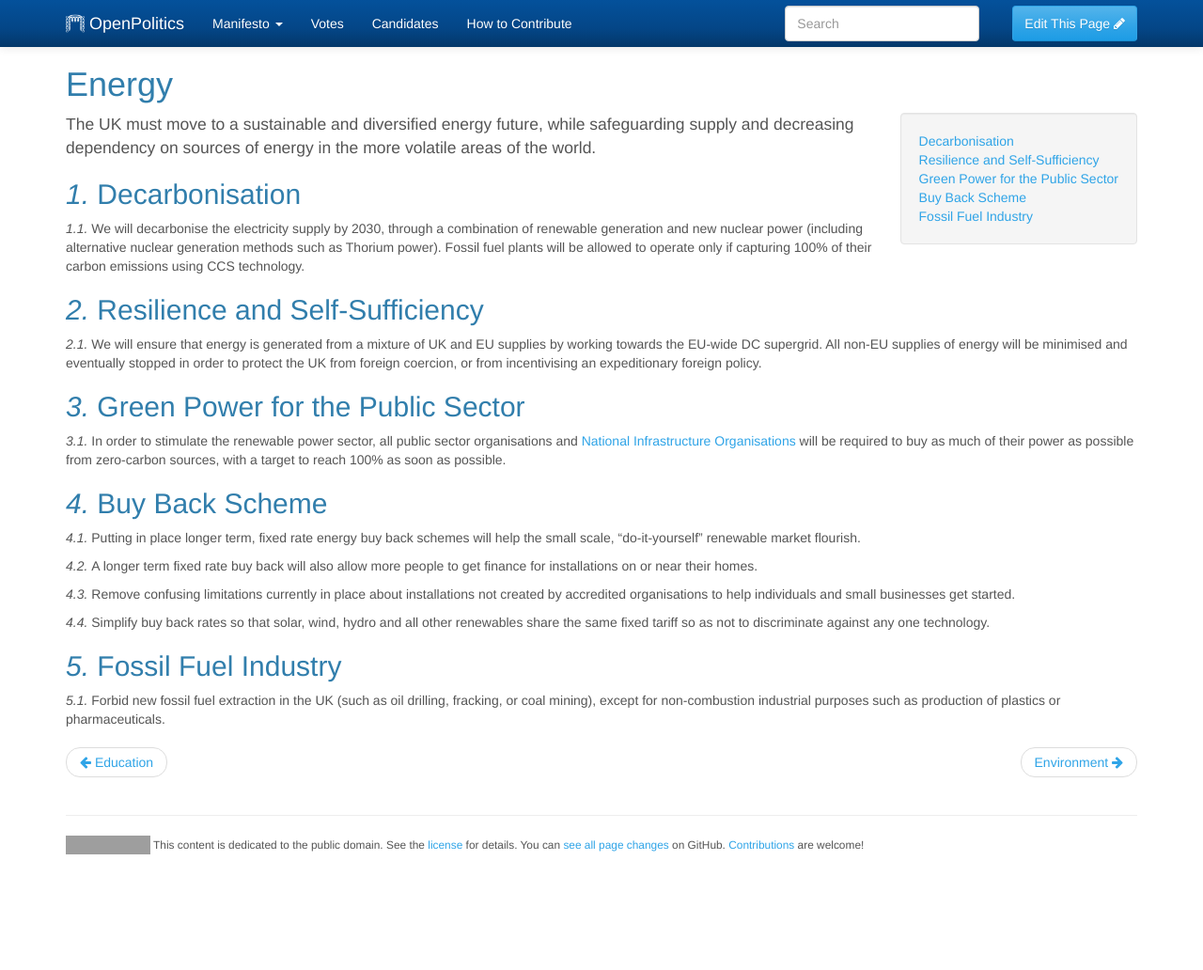
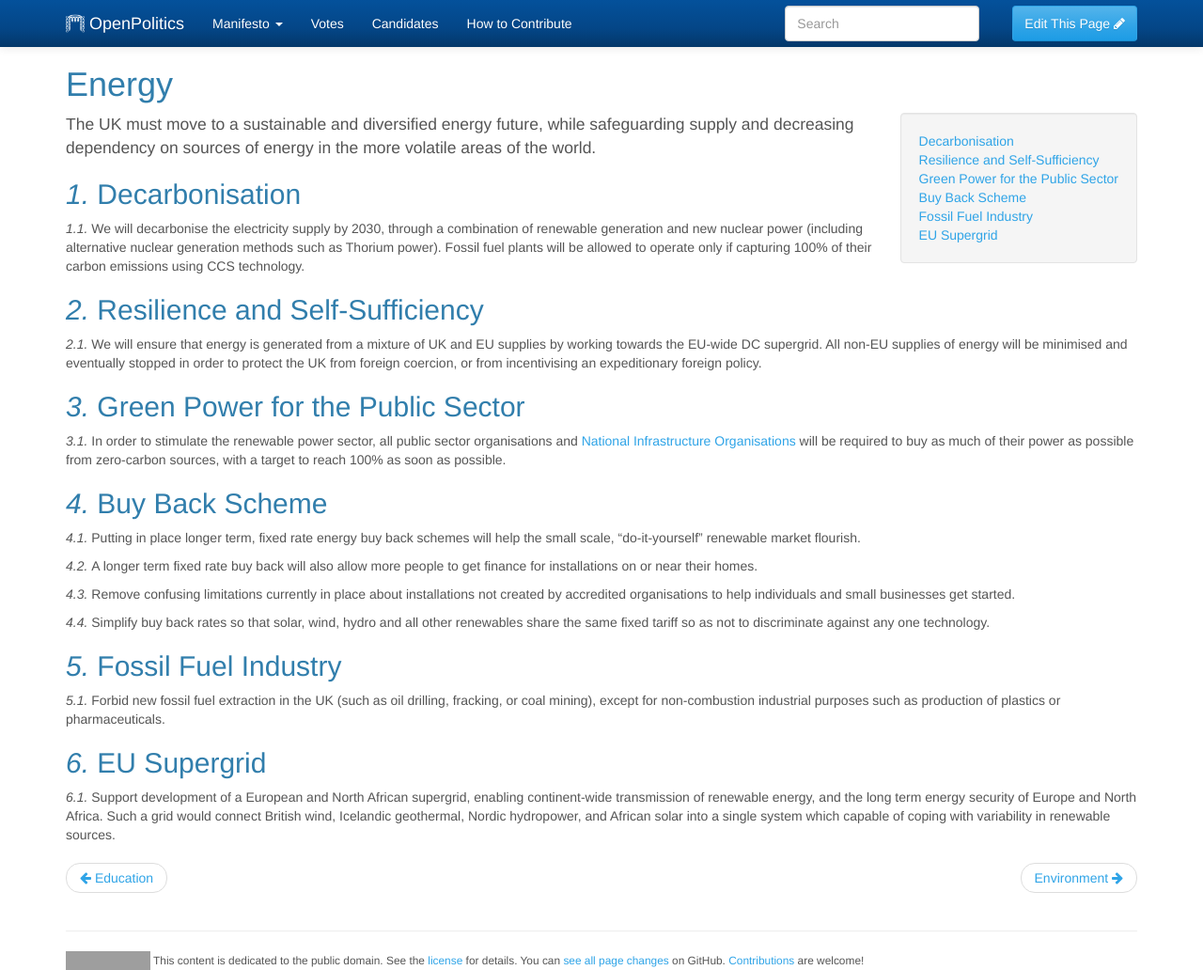
Before and after one commit to openpolitics/manifesto, a Jekyll site: the page built from manifesto/energy.md, in a window 1280 px wide and 1032 px high. Shown: the whole window at 94% size. Built offline with Jekyll 4.4.1, drawn with Linux system fonts in a browser that asks for light colours; grey boxes are pictures that could not be loaded.

Commit message:
EU supergrid

```diff
--- a/manifesto/energy.md
+++ b/manifesto/energy.md
@@ -37,3 +37,8 @@ Simplify buy back rates so that solar, wind, hydro and all other renewables shar
 ## Fossil Fuel Industry
 
 Forbid new fossil fuel extraction in the UK (such as oil drilling, fracking, or coal mining), except for non-combustion industrial purposes such as production of plastics or pharmaceuticals.
+
+## EU Supergrid
+
+Support development of a European and North African supergrid, enabling continent-wide transmission of renewable energy, and the long term energy security of Europe and North Africa. Such a grid would connect British
+wind, Icelandic geothermal, Nordic hydropower, and African solar into a single system which capable of coping with variability in renewable sources.
```
